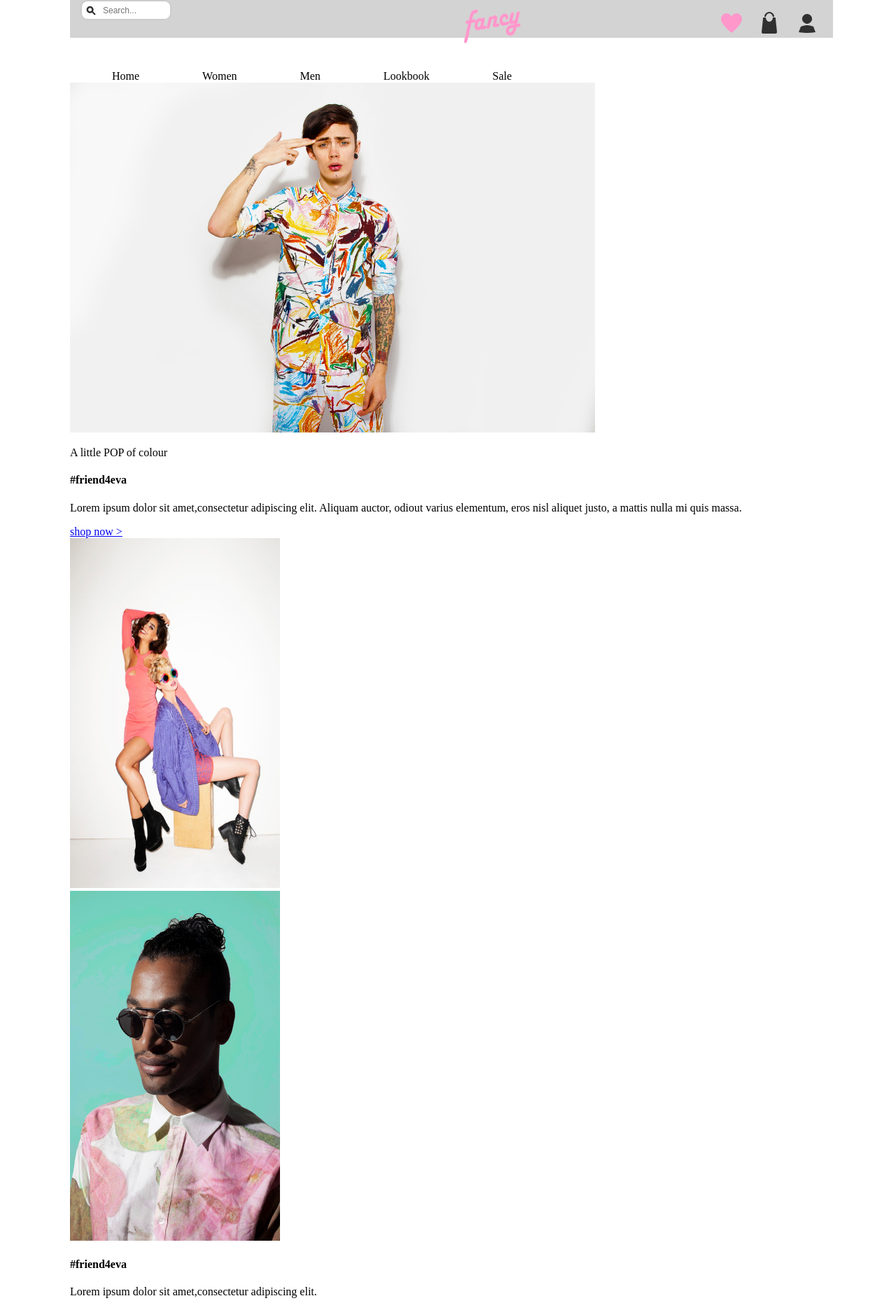
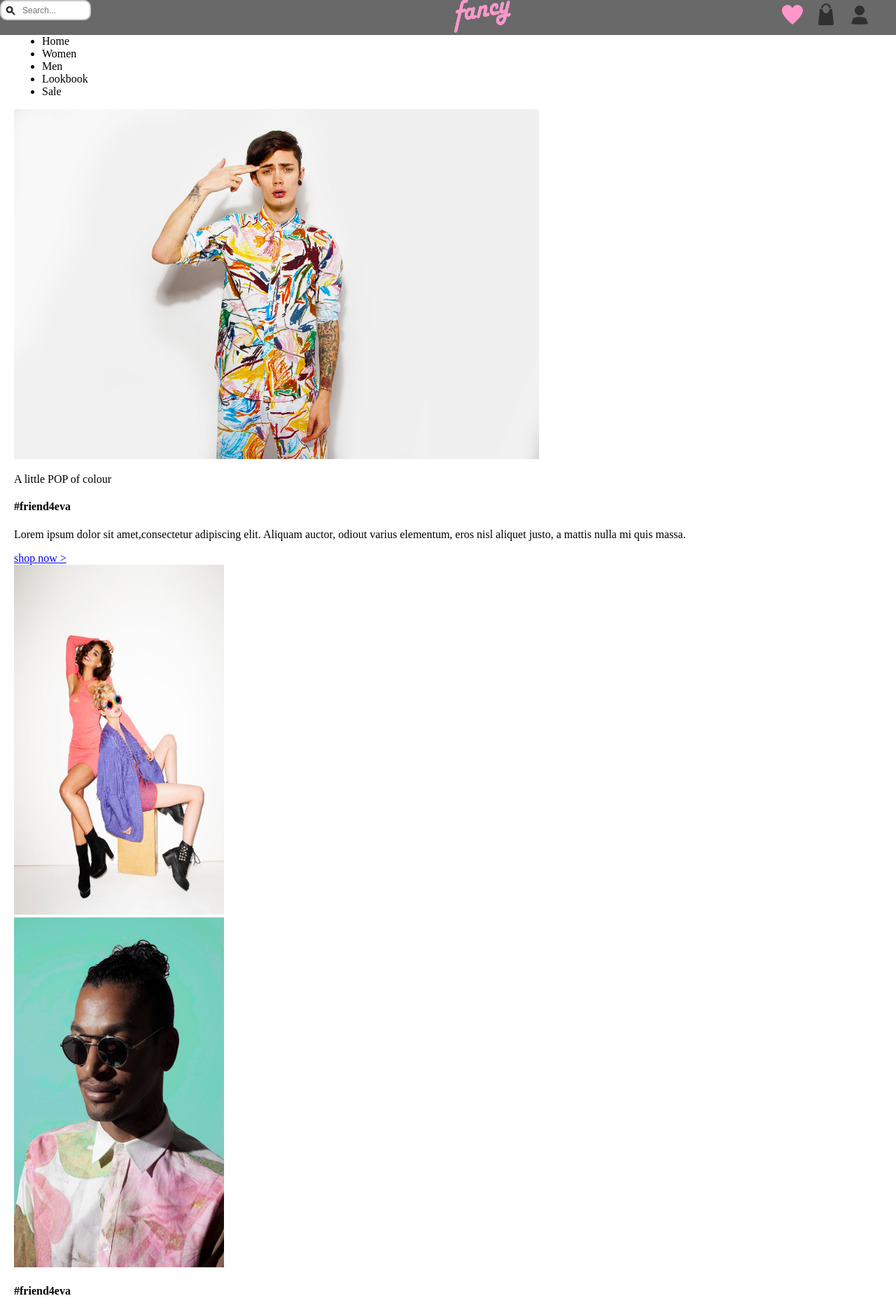
Before and after one commit to MarkyzZz/fancy_website, a PHP site: page /main.html in a window 1280 px wide. Shown: the top 1872 px of the page at 70% size. Run offline with PHP 8.4, Linux system fonts and the light colour scheme.

Commit message:
navigation bar changed and finished! don't touch

```diff
--- a/main.html
+++ b/main.html
@@ -1,10 +1,12 @@
 <!DOCTYPE html>
 <html>
+
 <head>
     <link rel="stylesheet" type="text/css" href="styles/style.css">
 </head>
+
 <body>
-				<div class="main">
+    <div class="nav">
         <form>
             <input type="text" name="search" placeholder="Search...">
         </form>
@@ -12,15 +14,25 @@
         <br>
         <br>
         <br>
+
         <div class="interface">
             <ul>
-						<li><a href=""><img src="img/wish.png"> </a></li>
-						<li><a href=""><img src="img/bag.png"> </a></li>
-						<li><a href=""><img src="img/user.png"> </a></li>
+                <li>
+                    <a href=""><img src="img/wish.png"> </a>
+                </li>
+                <li>
+                    <a href=""><img src="img/bag.png"> </a>
+                </li>
+                <li>
+                    <a href=""><img src="img/user.png"> </a>
+                </li>
+
             </ul>
         </div>
     </div>
-			<div class="menu">
+    <!-- Accomplish the nav first  DONE!-->
+
+    <div class="menu" style="clear:left;">
         <ul>
             <li>Home</li>
             <li>Women</li>
@@ -36,13 +48,10 @@
             <p>A little POP of colour</p>
         </div>
     </div>
-
     <div>
         <div>
             <h4>#friend4eva</h4>
-					<p>Lorem ipsum dolor sit amet,consectetur adipiscing elit.
-					Aliquam auctor, odiout varius elementum, eros nisl aliquet
-					justo, a mattis nulla mi quis massa.</p>
+            <p>Lorem ipsum dolor sit amet,consectetur adipiscing elit. Aliquam auctor, odiout varius elementum, eros nisl aliquet justo, a mattis nulla mi quis massa.</p>
             <span>
 				<a href="#">shop now ></a>
 				</span>
@@ -99,11 +108,21 @@
 
         <h3> Follow on:</h3>
         <ul>
-				<li><a href="http://facebook.com"><img src="img/facebook.png"></a></li>
-				<li><a href="http://google.com"><img src="img/googleplus.png"></a></li>
-				<li><a href="http://instagram.com"><img src="img/instagram.png"></a></li>
-				<li><a href="http://twitter.com"><img src="img/twitter.png"></a></li>
-				<li><a href="http://youtube.com"><img src="img/youtube.png"></a></li>
+            <li>
+                <a href="http://facebook.com"><img src="img/facebook.png"></a>
+            </li>
+            <li>
+                <a href="http://google.com"><img src="img/googleplus.png"></a>
+            </li>
+            <li>
+                <a href="http://instagram.com"><img src="img/instagram.png"></a>
+            </li>
+            <li>
+                <a href="http://twitter.com"><img src="img/twitter.png"></a>
+            </li>
+            <li>
+                <a href="http://youtube.com"><img src="img/youtube.png"></a>
+            </li>
         </ul>
 
         <a>HOME</a>
--- a/styles/style.css
+++ b/styles/style.css
@@ -1,19 +1,19 @@
-body{
-	font-size:16px;
-	margin: 100px;
-	display: block;
-	min-width: 1075px;
+body {
+    font-size: 16px;
+    display: block;
+    max-width: 1280px;
+    margin: 10px 20px;
+}
 
-}
 input[type=text] {
     width: 130px;
     border: 2px solid #ccc;
     border-radius: 10px;
-	box-sizing: border-box;
+    box-sizing: border-box;
     font-size: 12px;
     background-color: white;
     background-image: url('../img/meinlupa16.png');
-	background-position: 5px;
+    background-position: 5px;
     background-repeat: no-repeat;
     padding: 6px 2px 5px 30px;
     -webkit-transition: width 0.4s ease-in-out;
@@ -21,60 +21,36 @@ input[type=text] {
 }
 
 input[type=text]:focus {
-    width: 150%;
-}
-form{
-	position:absolute;
+    width: 40%;
 }
 
-.logo{
-	position:absolute;
-	top:-30%;
-	right: 40%;
+.logo {
+    margin-left: 50%;
+    margin-top: -60px;
+    float: left;
 }
 
-div.interface ul li{
-	list-style-type: none;
-	display: inline;
-	float: left;
-	padding-right: 20px;
+div.interface ul li {
+    clear:left;
+    list-style-type: none;
+    display: inline-block;
+    padding-right: 10px;
+    padding-top: 5px;
 }
-div.menu ul li{
-	list-style-type: none;
-	display: inline;
-	float: left;
-	padding-right: 50px;
-	margin: 0 20px;
+div.interface{
+    padding-left: 84%;
+    margin-top: -100px;
+}
+.nav{
+    height: 50px;
+    vertical-align: middle;
+    background-color:dimgrey;
+    position: fixed;
+    top:0;
+    left:0;
+    right:0;
 }
 
 div.menu{
-
-	margin:0 auto;
+    margin-top: 50px;
 }
-
-div.interface{
-	position: absolute;
-	display: inline;
-	top: 0%;
-	right: 0%;
-}
-
-div.main{
-
-	max-width: 1060px;
-    width: 100%;
-	background-color: LightGray;
-    margin: 0 auto;
-    position: fixed;
-    padding: 0 15px;
-	top:0;
-    box-sizing: content-box;
-    display: webkit-flex;
-    /* display: flex; */
-    -webkit-flex-flow: row nowrap;
-    flex-flow: row nowrap;
-    -webkit-justify-content: space-between;
-    justify-content: space-between;
-    -webkit-align-items: center;
-    align-items: center;
-}
```
Lines whose indentation alone changed are shown as unchanged.
